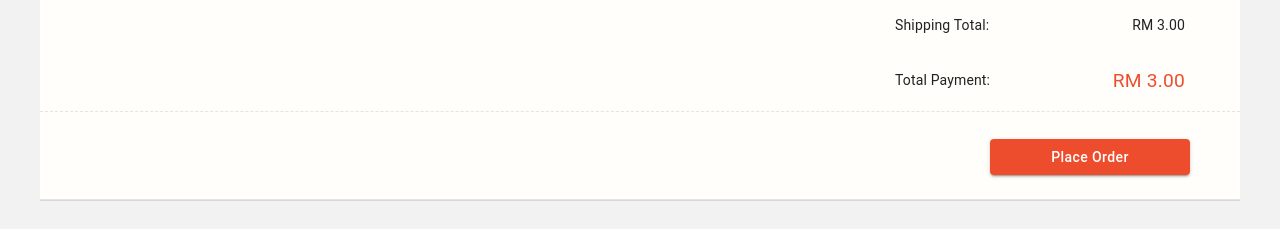
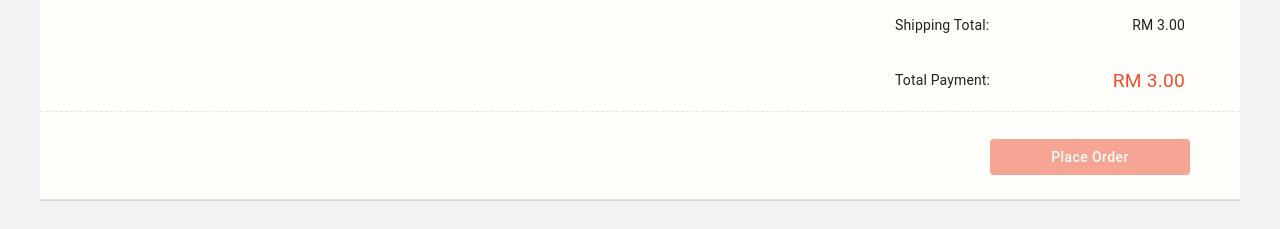
Before and after one commit to Akrimii/shopee, a React (Vite) app: page /checkout in a window 1280 px wide. Shown: the part 780-1009 px from the top of the page. Built offline with nearby package versions, Linux system fonts and the light colour scheme; no server answers; a web font is replaced by a local one.

Commit message:
disable place order button if no payment method chose

```diff
--- a/src/components/checkout/CheckoutE1.tsx
+++ b/src/components/checkout/CheckoutE1.tsx
@@ -106,6 +106,7 @@ function CheckoutE1({ loggedInUser, isLogin, onLogout }: Props) {
             <Button
               onClick={() => setOpen(true)}
               variant="text"
+              disableRipple
               sx={{
                 textTransform: "none",
                 ":hover": { backgroundColor: "transparent" },
--- a/src/components/checkout/CheckoutE3.tsx
+++ b/src/components/checkout/CheckoutE3.tsx
@@ -2,12 +2,9 @@ import {
   Box,
   Container,
   Dialog,
-  Input,
   Stack,
-  Table,
   TableBody,
   TableCell,
-  TableContainer,
   TableRow,
   Typography,
 } from "@mui/material";
@@ -48,7 +45,11 @@ function CheckoutE3({ checkoutItems, onPlaceOrder }: Props) {
   const navigate = useNavigate();
   const { soonest, latest } = getDate();
   const [orderPlacedDialog, setOrderPlacedDialog] = useState(false);
+  const [selected, setSelected] = useState<string | null>(null);
 
+  function handlePaymentMethod(method: string) {
+    setSelected(method);
+  }
   function myFunction() {
     onPlaceOrder(checkoutItems);
     setOrderPlacedDialog(true);
@@ -239,7 +240,10 @@ function CheckoutE3({ checkoutItems, onPlaceOrder }: Props) {
           </OrderTotalBox>
         </Container>
       </Container>
-      <CheckoutE4 />
+      <CheckoutE4
+        selected={selected}
+        handlePaymentMethod={handlePaymentMethod}
+      />
 
       <PlaceOrderContainer disableGutters sx={{}}>
         <StyledTableContainer>
@@ -272,6 +276,7 @@ function CheckoutE3({ checkoutItems, onPlaceOrder }: Props) {
             onClick={myFunction}
             variant="contained"
             disableRipple
+            disabled={!selected && true}
           >
             Place Order
           </PlaceOrderButton>
--- a/src/components/checkout/CheckoutE4.tsx
+++ b/src/components/checkout/CheckoutE4.tsx
@@ -1,12 +1,12 @@
 import { Box, Typography } from "@mui/material";
 import { PaymentMethodsButton, PaymentMethodsContainer } from "./CheckoutStyle";
-import { useState } from "react";
+import CheckIcon from "@mui/icons-material/Check";
 
-function CheckoutE4() {
-  const [selected, setSelected] = useState<string>();
-
-  console.log(selected);
-
+interface Props {
+  selected: string | null;
+  handlePaymentMethod: (method: string) => void;
+}
+function CheckoutE4({ selected, handlePaymentMethod }: Props) {
   const allPaymentMethods: string[] = [
     "Online Banking",
     "Maybank2u",
@@ -34,9 +34,13 @@ function CheckoutE4() {
         {allPaymentMethods.map((method, index) => (
           <PaymentMethodsButton
             key={index}
+            disableRipple
             variant="outlined"
-            disableRipple
-            onClick={() => setSelected(method)}
+            onClick={() => handlePaymentMethod(method)}
+            endIcon={
+              method === selected && <CheckIcon style={{ color: "#ee4d2d" }} />
+            }
+            className={method === selected ? "selectedButton" : ""}
           >
             {method}
           </PaymentMethodsButton>
--- a/src/components/checkout/CheckoutStyle.tsx
+++ b/src/components/checkout/CheckoutStyle.tsx
@@ -121,11 +121,6 @@ export const PaymentMethodsButton = styled(Button)(() => ({
     border: "1px solid #EE4D2D",
     backgroundColor: "transparent",
   },
-  ".active": {
-    color: "#ee4d2d",
-    border: "1px solid #EE4D2D",
-    backgroundColor: "transparent",
-  },
 }));
 
 export const PlaceOrderButton = styled(Button)(() => ({
@@ -137,6 +132,11 @@ export const PlaceOrderButton = styled(Button)(() => ({
   ":hover": {
     opacity: "0.8",
     backgroundColor: "#ee4d2d",
+    color: "white",
+  },
+  ":disabled": {
+    backgroundColor: "#ee4d2d",
+    opacity: "0.5",
     color: "white",
   },
 }));
--- a/src/index.css
+++ b/src/index.css
@@ -10,7 +10,3 @@ body {
 .linearGradient{
   background: linear-gradient(to bottom, #EE4D2D 0%, #EE4D2D 50%, #FF6600 100%);
 }
-
-.active {
-  border:"1px solid purple"
-}
```
Also changed, not shown: src/components/checkout/Checkout.tsx (added).
